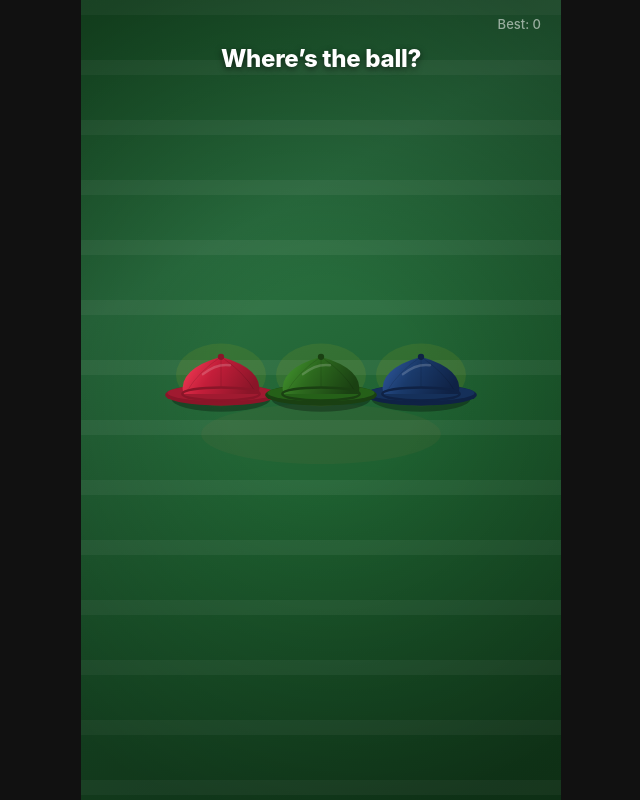
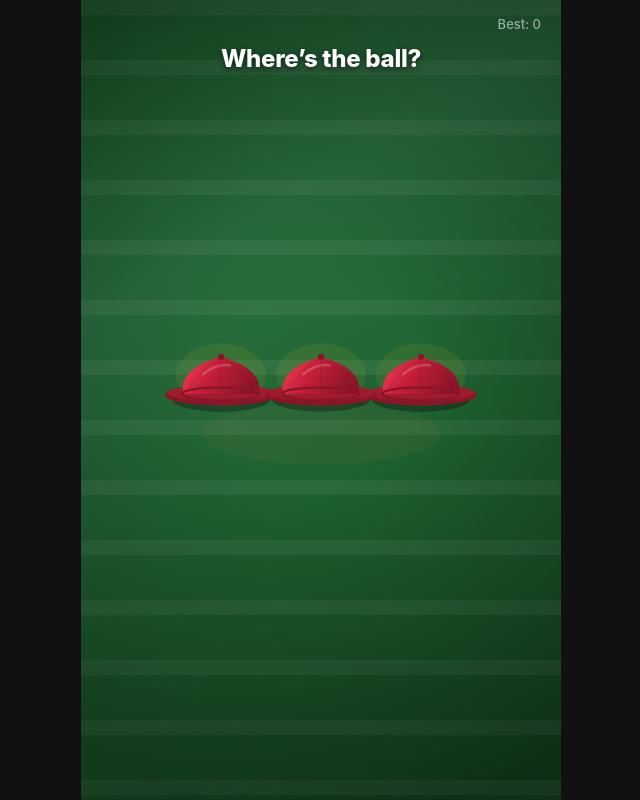
Before and after one commit to unwashedlugosi/shell-game-demo, a plain HTML site: page index.html in a window 1280 px wide. Shown: the whole page, without its empty margins (319-959 px from the left). Drawn offline with Linux system fonts and the light colour scheme.

Commit message:
All caps same color — must track by position not color

```diff
--- a/index.html
+++ b/index.html
@@ -214,13 +214,8 @@ resize();
 window.addEventListener('resize', resize);
 
 // ── Colors ──
-const CAP_COLORS = [
-  { main: '#c41e3a', dark: '#8a1528', mid: '#a01a30', light: '#e8354f' },
-  { main: '#1a3a6b', dark: '#0f2245', mid: '#15305a', light: '#2a5090' },
-  { main: '#2d6a1e', dark: '#1a4012', mid: '#256018', light: '#3d8a2a' },
-  { main: '#6b3a1a', dark: '#452510', mid: '#5a3018', light: '#8a5028' },
-  { main: '#4a1a6b', dark: '#2e1042', mid: '#3e1558', light: '#6a2a90' },
-];
+// All caps are the same color — you have to track by position, not color
+const CAP_COLOR = { main: '#c41e3a', dark: '#8a1528', mid: '#a01a30', light: '#e8354f' };
 
 // ── Drawing functions ──
 
@@ -672,7 +667,7 @@ function frame(now) {
 
   // Draw caps
   for (const p of positions) {
-    const col = CAP_COLORS[p.capIdx % CAP_COLORS.length];
+    const col = CAP_COLOR;
 
     // Glow effect during picking phase
     if (s.phase === 'picking') {
```
